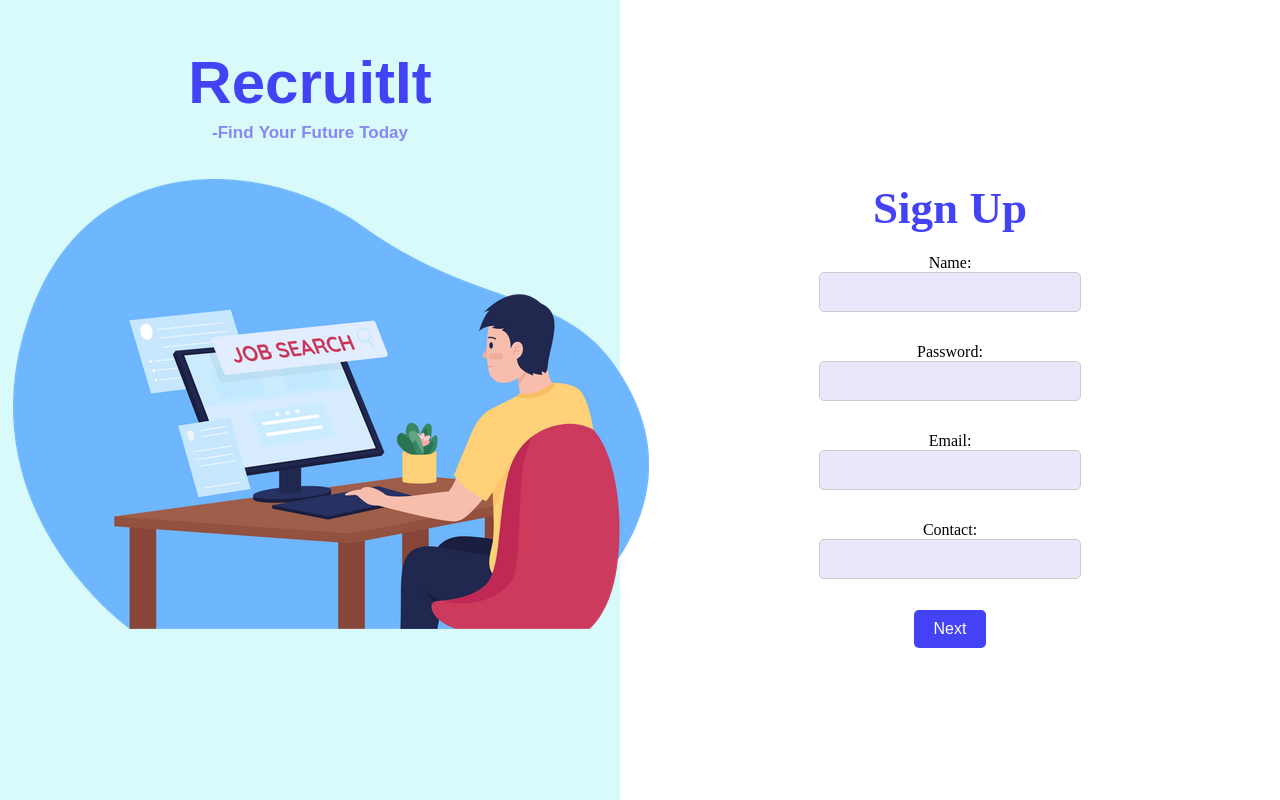
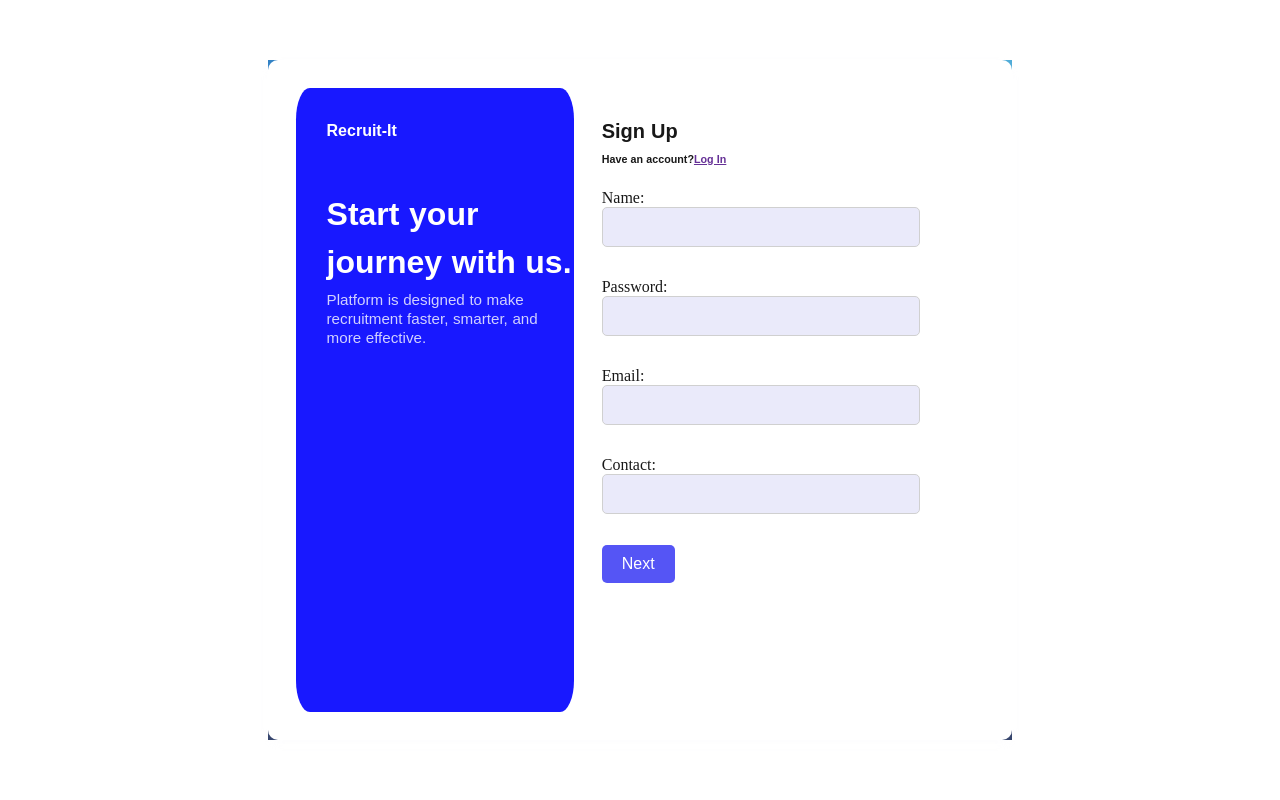
Before and after one commit to HansiG3/RecruitIt, a PHP site: page /src/views/signup.html in a window 1280 px wide. Run offline with PHP 8.4, Linux system fonts and the light colour scheme.

Commit message:
signup page background image still not working

```diff
--- a/public/css/signup.css
+++ b/public/css/signup.css
@@ -1,63 +1,86 @@
 html, body {
-    margin: 0;              /* Remove default margin */
-    padding: 0;             /* Remove default padding */
-    height: 100%;           /* Ensure the body takes full height */
+    margin: 0;
+    padding: 0;
+    height: 100%;
+    display: flex;
+    justify-content: center;  /* Center horizontally */
+    align-items: center;      /* Center vertically */
+
 }
-.container{
-    display:flex;
-    height:100vh
+.main{
+    background-image:url('../images/background_image_signup.jpg');
+    background-size: cover;
+    opacity:0.9;
 }
+.container {
+    display: flex;
+    width: 55vw;
+    height:80vh;              /* Adjust width as needed */
+    border-radius: 10px;       /* Apply border radius */
+    background-color:white; /* Optional background color */
+    box-shadow: 0px 4px 10px rgba(234, 237, 241, 0.1); /* Optional shadow for style */
+    padding: 20px;             /* Optional padding inside the container */
+    z-index:1;
+    opacity:1;
+}
+
 .one {
-    flex:1;
+    flex:1.5;
     display: flex;
-    background-color: rgb(217, 250, 250);
-    margin:0;
+    background-color:blue;
+    margin:8px 8px;
     flex-direction: column;
+    border:2 px solid blue;
+    border-radius:5%;
+}
+.one h4{
+    align-items: flex-start;
+    justify-content:left;
+    margin:11%;
+    font-family: "Noto Sans Warang Citi", sans-serif;
+    color:white;
 }
 .one h1{
-    align-items: flex-start;
+
     justify-content: center;
-    text-align: center;
-    font-family: "Noto Sans Warang Citi", sans-serif;
-    font-size:60px;
-    color:rgb(67, 67, 245);
+    text-align:left;
+    font-family:"Noto Sans Warang Citi", sans-serif;
+    color:white;
+    margin-bottom:-5%;
+    margin-left: 11%;
 }
-.one h2{
-
-    margin-top:-6%;
-    text-align: center;
-    font-size:17px;
+.one p{
+    justify-content: center;
+    text-align:left;
     font-family:"Noto Sans Warang Citi", sans-serif;
-    color:rgb(135, 135, 243)
-}
-.one img {
-    position: absolute;
-    max-width: 100%;
-    height: auto;
-    margin-top:14%;
-    margin-left:1%;
-    margin-bottom: 0px;
-    align-items: flex-end;
+    color:white;
+    font-size: 95%;
+    margin-left: 11%;
+    margin-top:8%;
+    opacity:0.8;
+    line-height: 19px;
 }
 .two {
-    flex: 1; /* Take the second part of the space for the form */
+    flex:2; /* Take the second part of the space for the form */
     display: flex;
     flex-direction: column;
-    justify-content: center; /* Center vertically */
-    align-items: center; /* Center horizontally */
-    text-align: center; /* Center text */
+
     background-color: rgb(255, 255, 255); /* White background */
     padding: 20px; /* Add padding */
 }
 
-.two h1 {
-    font-size: 45px; /* Font size for the heading */
-    color: rgb(67, 67, 245); /* Heading color */
+.two h2{
+    font-size: 20px; /* Font size for the heading */
+    color:black; /* Heading color */
     margin-bottom: 20px; /* Space below the heading */
+    text-align: left;
+    font-family:"Noto Sans Warang Citi", sans-serif;
 }
-
+.two h6{
+    font-family:"Noto Sans Warang Citi", sans-serif;
+    margin-top:-3%;
+}
 .two label {
-    margin: 10px 0; /* Space above and below labels */
     font-size: 16px; /* Font size for labels */
 }
 
--- a/public/js/script.js
+++ b/public/js/script.js
@@ -9,9 +9,10 @@ function validateSignup() {
     let contact=document.getElementById("contact").value;
     let contact_error=document.getElementById("forcontact");
     let isvalid=true;
+    name_error.style.diplay="none";
     if(name.trim()===""){
         name_error.innerHTML="Name must not be empty";
-        isvalid=false;
+        return false;
     }
     const specialChars = "!@#$%^&*()_+[]{}|;:',.<>?/`~";
     let count=0;
@@ -29,19 +30,19 @@ function validateSignup() {
     }
     if(passerror!=""){
         pass_error.innerHTML=passerror;
-        isvalid=false;
+        return false;
     }
 
     const emailPattern = /\S+@\S+\.\S+/;
 
     if (!emailPattern.test(email)) {
         email_error.innerHTML="Please Enter A Valid Email";
-        isvalid=false;
+        return false;
     }
     if(contact.length!=0){
         if(contact.length!=10){
             contact_error.innerHTML="Contact Number Must Be Of 10 Digits";
-            isvalid=false;
+            return false;
         }
     }
     return isvalid;
--- a/src/views/signup.html
+++ b/src/views/signup.html
@@ -8,31 +8,39 @@
     <link rel="stylesheet" href="../../public/css/signup.css">
 </head>
 <body>
+    <div class="main">
     <div class="container">
         <div class="one">
-            <h1>RecruitIt</h1>
-            <h2>-Find Your Future Today</h2>
-            <img src="../../public/images/signupimage.webp">
+            <h4>Recruit-It</h4>
+            <h1><b>Start your</b></h1>
+            <h1><b>journey with us.</b></h1>
+            <p>Platform is designed to make recruitment faster, smarter, and more effective.</p>
         </div>
         <div class="two">
-            <h1>Sign Up</h1>
+            <h2>Sign Up</h2>
+            <h6>Have an account?<a href="">Log In</a></h6>
             <form action="" onsubmit="return(validateSignup())">
-                <label for="name">Name:</label>
-                    <input type="text" name="name" id="name"><br>
-                    <p id="forname"></p>
-                <label for="pwd">Password:</label>
-                    <input type="password" name="pwd" id="pwd"><br>
-                    <p id="forpwd"></p>
-                <label for="email">Email:</label>
-                    <input type="email" name="email" id="email"><br>
-                    <p id="foremail"></p>
-                <label for="contact">Contact:</label>
-                    <input type="number" name="contact" id="contact"><br>
-                    <p id="forcontact"></p>
+                <div class="forName">
+                <label for="name">Name:</label><br>
+                    <input type="text" name="name" id="name">
+                    <p id="forname"></p></div>
+                <div class="forPwd">
+                <label for="pwd">Password:</label><br>
+                    <input type="password" name="pwd" id="pwd">
+                    <p id="forpwd"></p></div>
+                <div class="forEmail">
+                <label for="email">Email:</label><br>
+                    <input type="email" name="email" id="email">
+                    <p id="foremail"></p></div>
+                <div class="forContact">
+                <label for="contact">Contact:</label><br>
+                    <input type="number" name="contact" id="contact">
+                    <p id="forcontact"></p></div>
                 <label for="next"></label>
                     <button type="submit" name="next" id="next">Next</button>
             </form>
         </div>
     </div>
+    </div>
 </body>
 </html>
```
Also changed, not shown: public/images/background_image_signup.jpg (added).
